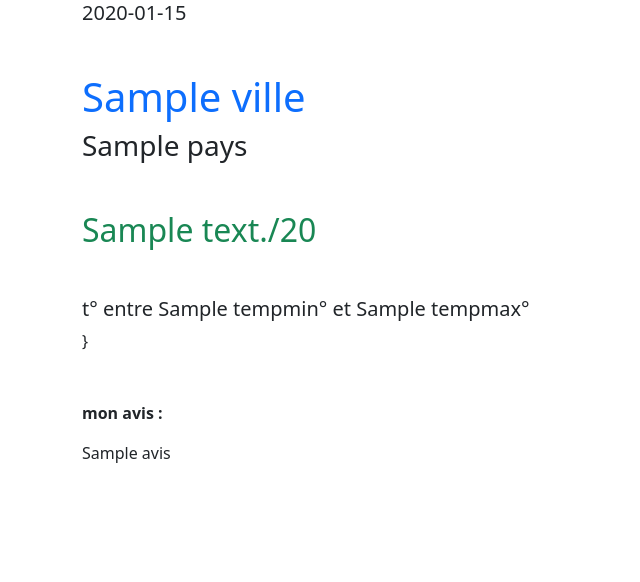
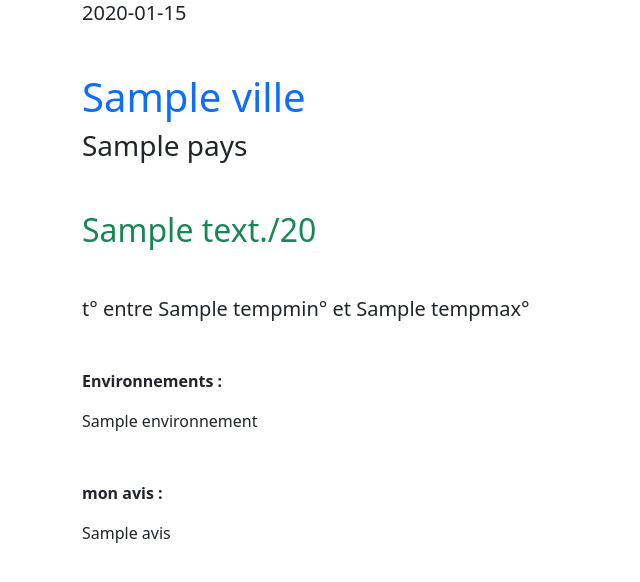
Before and after one commit to SelimBu/mesvoyages, a Symfony app: template templates/pages/voyage.html.twig in a window 1280 px wide. Shown: the part 167-749 px from the top of the page, without its empty margins (0-640 px from the left). Run offline with Twig, Linux system fonts and the light colour scheme; the template is opened without the code that fills it: most values are stand-ins (such as "Sample title", 1, 10 or a date in 2020); some libraries are stand-ins or nearby versions.

Commit message:
Phase 17 : ORM (utilisation du lien entre les tables, partie front).

```diff
--- a/templates/pages/voyage.html.twig
+++ b/templates/pages/voyage.html.twig
@@ -11,7 +11,11 @@
             {% else %}
                 <h2 class="text-danger mt-5">{{ visite.note }}/20</h2>
             {% endif %}
-            <h5 class="mt-5">t° entre {{ visite.tempmin }}° et {{ visite.tempmax }}°</h5> }
+            <h5 class="mt-5">t° entre {{ visite.tempmin }}° et {{ visite.tempmax }}°</h5>
+            <p class="mt-5"><strong>Environnements :</strong></p>
+            {% for environnement in visite.environnements %}
+                {{ environnement.nom }}
+            {% endfor %}
         </div>
         <div class="col">
             <!-- emplacement photo -->
```
